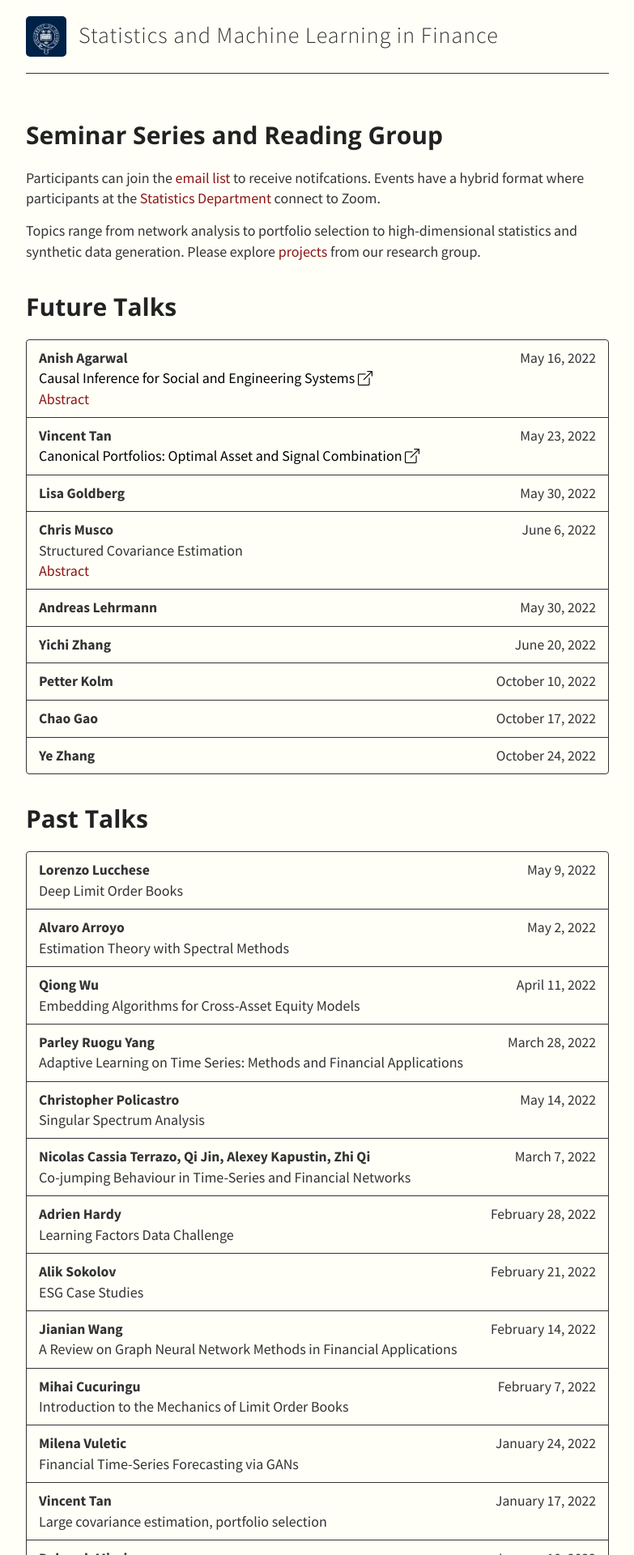
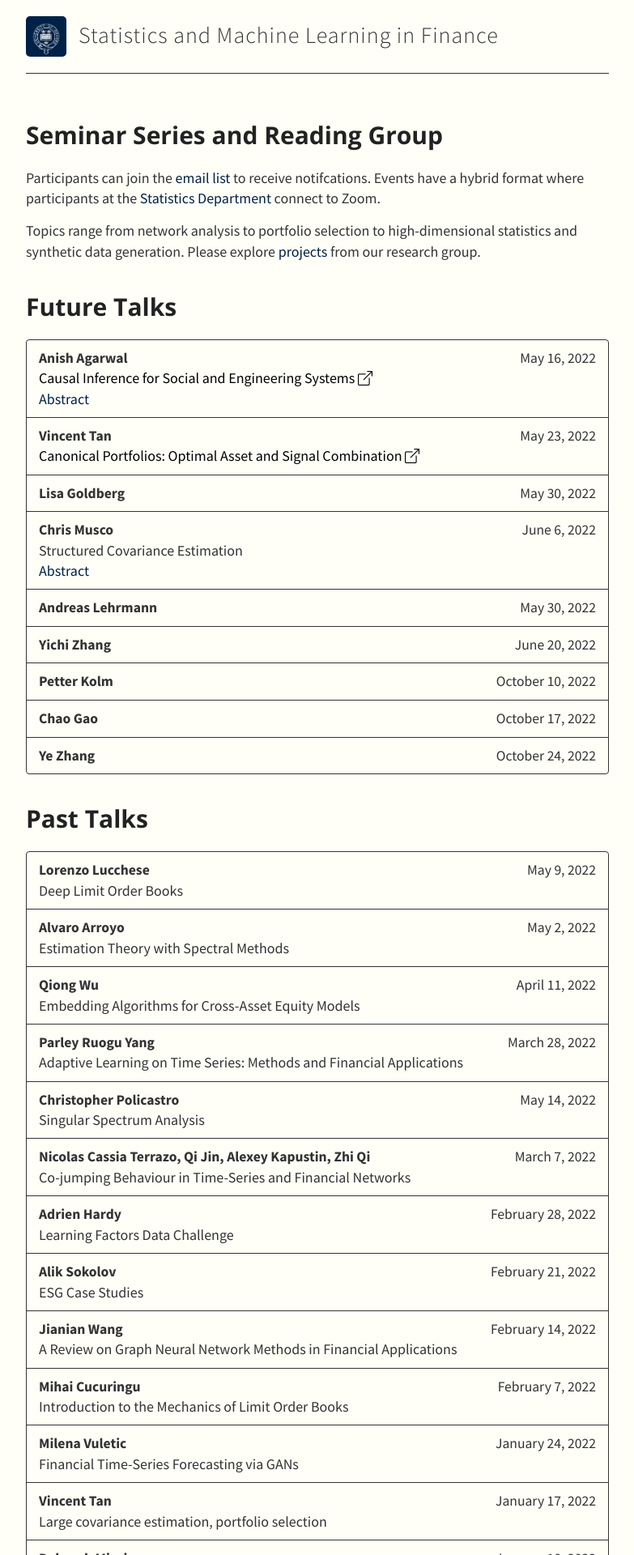
Before and after one commit to SML-Fin/SML-Fin.github.io, a Jekyll site: the page built from index.md, in a window 1280 px wide. Shown: the top 1920 px of the page at 81% size, without its empty margins (248-1031 px from the left). Built offline with Jekyll 4.4.1, drawn with Linux system fonts in a browser that asks for light colours; nearby versions of some CDN libraries; our own code applies the rules of GitHub Pages for plain Markdown files.

Commit message:
modify color scheme

```diff
--- a/_sass/_variables.scss
+++ b/_sass/_variables.scss
@@ -5,7 +5,7 @@
 
 // Colors
 $blue: #4183C4;
-$stanfordred: #8B1615;
+$stanfordred: #002147;
 $ivory: #FFFFF8;
 
 // Grays
```
Also changed, not shown: images/config.png (deleted), images/first-post.png (deleted), images/instruction_1.PNG (added), images/instruction_2.PNG (added), images/instruction_3.PNG (added), images/jekyll-logo.png (deleted), images/jekyll-now-theme-screenshot.jpg (deleted), images/step1.gif (deleted).
